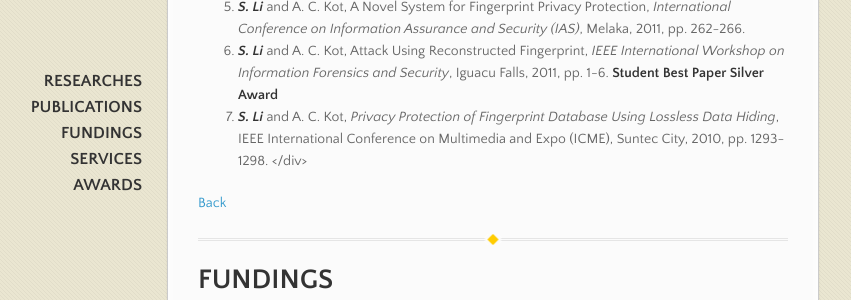
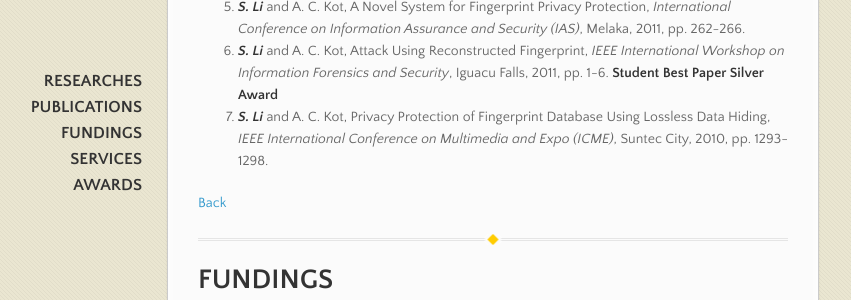
Before and after one commit to blazelisheng/blazelisheng.github.io, a Jekyll site: the page built from index.md, in a window 1280 px wide and 900 px high, scrolled down 1480 px. Shown: the part 151-451 px from the top of the window, without its empty margins (148-999 px from the left). Built offline with Jekyll 4.4.1, drawn with Linux system fonts in a browser that asks for light colours; some of the changed lines change nothing that is shown.

Commit message:
Update index.md

```diff
--- a/index.md
+++ b/index.md
@@ -45,7 +45,7 @@ Conference (selected)
 4.	Y. Wang, _**S. Li**_ and A. C. Kot, Complementary Feature Extraction for Branded Handbag Recognition, _IEEE International Conference on Image Processing (ICIP)_, Paris, 2014, pp. 5896-5900.
 5.	_**S. Li**_ and A. C. Kot, A Novel System for Fingerprint Privacy Protection, _International Conference on Information Assurance and Security (IAS)_, Melaka, 2011, pp. 262-266.
 6.	_**S. Li**_ and A. C. Kot, Attack Using Reconstructed Fingerprint, _IEEE International Workshop on Information Forensics and Security_, Iguacu Falls, 2011, pp. 1-6. **Student Best Paper Silver Award**
-7.	_**S. Li**_ and A. C. Kot, _Privacy Protection of Fingerprint Database Using Lossless Data Hiding_, IEEE International Conference on Multimedia and Expo (ICME), Suntec City, 2010, pp. 1293-1298. <span></span></div>
+7.	_**S. Li**_ and A. C. Kot, Privacy Protection of Fingerprint Database Using Lossless Data Hiding, _IEEE International Conference on Multimedia and Expo (ICME)_, Suntec City, 2010, pp. 1293-1298.
 
 [Back](./index.md)
 
```
